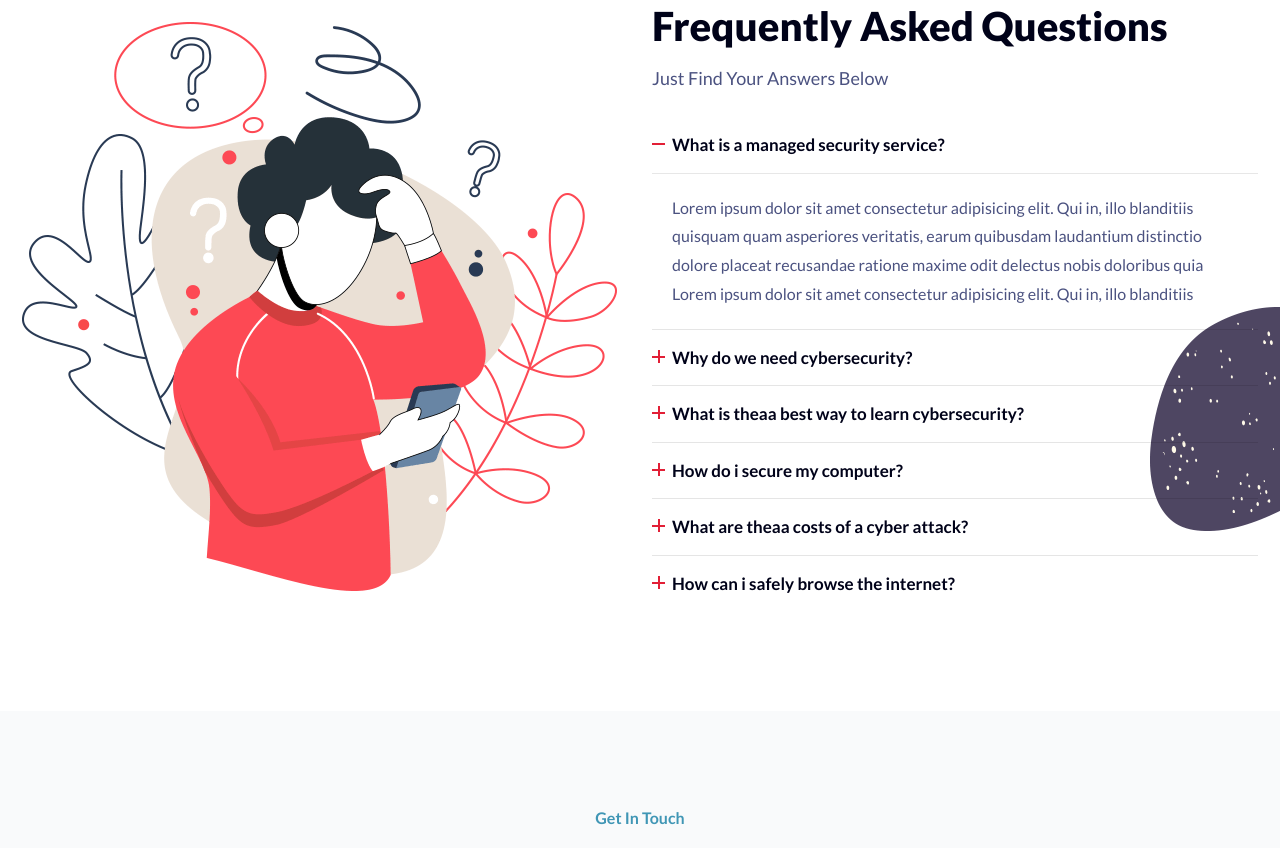
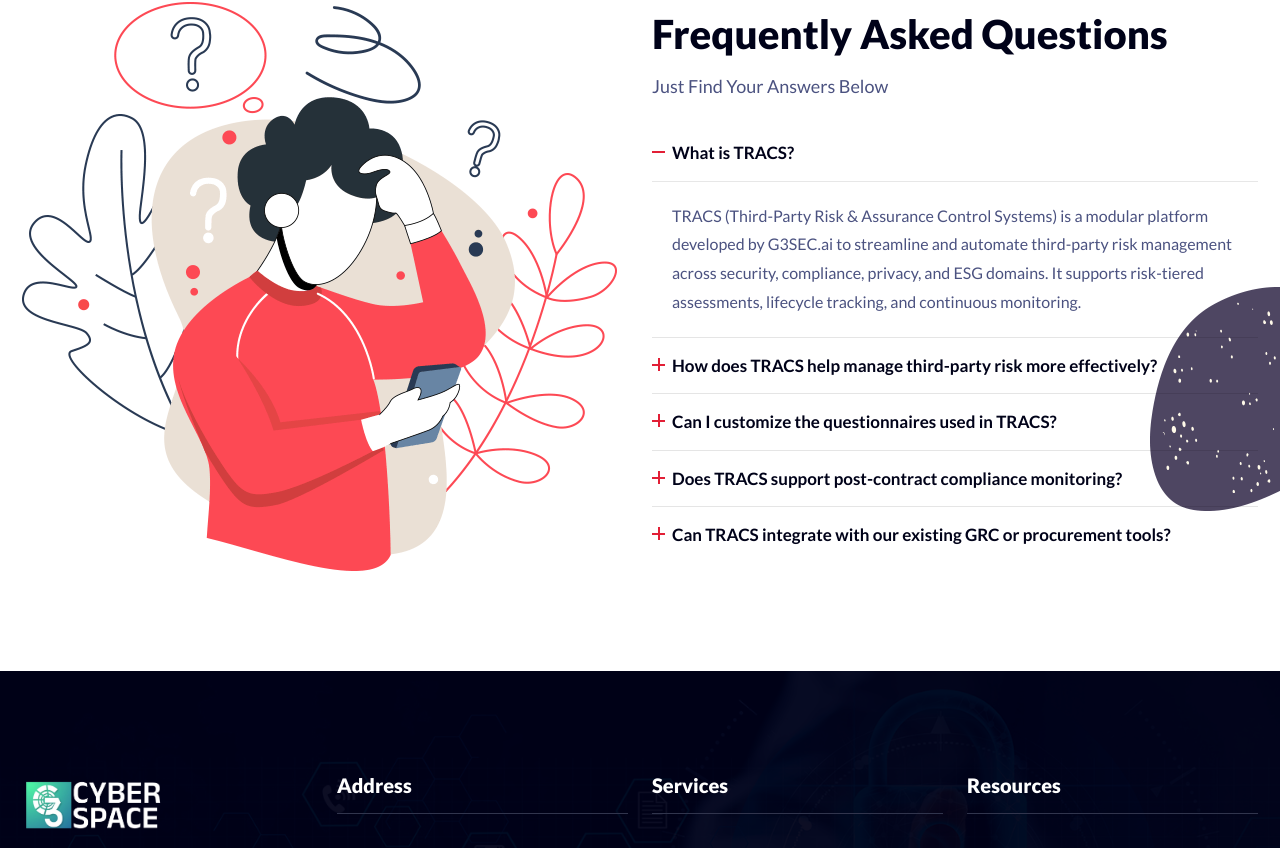
Before and after one commit to selva-mindbridges/g3-website, a Next.js app in the folder using-app-router-with-typescript/nezox/: page /faq in a window 1280 px wide. Shown: the part 536-1384 px from the top of the page. Built offline with nearby package versions, Linux system fonts and the light colour scheme.

Commit message:
Faq-page-added

```diff
--- a/using-app-router-with-typescript/nezox/libs/menus.tsx
+++ b/using-app-router-with-typescript/nezox/libs/menus.tsx
@@ -151,4 +151,9 @@ export const menus = [
     label: "Careers",
     link: "/about-us/",
    }
+   ,
+    {
+         label: "Faq",
+         link: "/faq/",
+    }
 ];
--- a/using-app-router-with-typescript/nezox/src/app/faq/page.tsx
+++ b/using-app-router-with-typescript/nezox/src/app/faq/page.tsx
@@ -2,7 +2,7 @@ import React from "react";
 import NavbarFive from "../../components/Layouts/NavbarFive";
 import PageBanner from "../../components/Common/PageBanner";
 import Footer from "../../components/Layouts/Footer";
-import GetInTouchFormTwo from "../../components/Common/GetInTouchFormTwo";
+// import GetInTouchFormTwo from "../../components/Common/GetInTouchFormTwo";
 import FaqContent from "../../components/Faq/FaqContent";
 
 export default function Page() {
@@ -19,7 +19,7 @@ export default function Page() {
 
       <FaqContent />
 
-      <GetInTouchFormTwo />
+      {/* <GetInTouchFormTwo /> */}
 
       <Footer />
     </>
--- a/using-app-router-with-typescript/nezox/src/components/Faq/FaqContent.tsx
+++ b/using-app-router-with-typescript/nezox/src/components/Faq/FaqContent.tsx
@@ -38,17 +38,12 @@ const FaqContent: React.FC = () => {
                   <AccordionItem uuid="a">
                     <AccordionItemHeading>
                       <AccordionItemButton>
-                        What is a managed security service?
+                        What is TRACS?
                       </AccordionItemButton>
                     </AccordionItemHeading>
                     <AccordionItemPanel>
                       <p>
-                        Lorem ipsum dolor sit amet consectetur adipisicing elit.
-                        Qui in, illo blanditiis quisquam quam asperiores
-                        veritatis, earum quibusdam laudantium distinctio dolore
-                        placeat recusandae ratione maxime odit delectus nobis
-                        doloribus quia Lorem ipsum dolor sit amet consectetur
-                        adipisicing elit. Qui in, illo blanditiis
+                        TRACS (Third-Party Risk & Assurance Control Systems) is a modular platform developed by G3SEC.ai to streamline and automate third-party risk management across security, compliance, privacy, and ESG domains. It supports risk-tiered assessments, lifecycle tracking, and continuous monitoring.
                       </p>
                     </AccordionItemPanel>
                   </AccordionItem>
@@ -56,17 +51,12 @@ const FaqContent: React.FC = () => {
                   <AccordionItem uuid="b">
                     <AccordionItemHeading>
                       <AccordionItemButton>
-                        Why do we need cybersecurity?
+                        How does TRACS help manage third-party risk more effectively?
                       </AccordionItemButton>
                     </AccordionItemHeading>
                     <AccordionItemPanel>
                       <p>
-                        Lorem ipsum dolor sit amet consectetur adipisicing elit.
-                        Qui in, illo blanditiis quisquam quam asperiores
-                        veritatis, earum quibusdam laudantium distinctio dolore
-                        placeat recusandae ratione maxime odit delectus nobis
-                        doloribus quia Lorem ipsum dolor sit amet consectetur
-                        adipisicing elit. Qui in, illo blanditiis
+                        TRACS enables organizations to move from manual, spreadsheet-based processes to intelligent, automated workflows. It provides dynamic questionnaires, risk scoring, pre- and post-contract control tracking, and integrations with external risk feeds — all in one system.
                       </p>
                     </AccordionItemPanel>
                   </AccordionItem>
@@ -74,17 +64,12 @@ const FaqContent: React.FC = () => {
                   <AccordionItem uuid="c">
                     <AccordionItemHeading>
                       <AccordionItemButton>
-                        What is theaa best way to learn cybersecurity?
+                        Can I customize the questionnaires used in TRACS?
                       </AccordionItemButton>
                     </AccordionItemHeading>
                     <AccordionItemPanel>
                       <p>
-                        Lorem ipsum dolor sit amet consectetur adipisicing elit.
-                        Qui in, illo blanditiis quisquam quam asperiores
-                        veritatis, earum quibusdam laudantium distinctio dolore
-                        placeat recusandae ratione maxime odit delectus nobis
-                        doloribus quia Lorem ipsum dolor sit amet consectetur
-                        adipisicing elit. Qui in, illo blanditiis
+                        Yes. TRACS supports both built-in, industry-aligned templates (HIPAA, ISO, SEBI, GDPR, DPDP, etc.) and fully customizable questionnaires. You can also set up domain-specific assessments (e.g., Privacy, ESG, Cybersecurity) and trigger them based on vendor profile or risk level.
                       </p>
                     </AccordionItemPanel>
                   </AccordionItem>
@@ -92,17 +77,12 @@ const FaqContent: React.FC = () => {
                   <AccordionItem uuid="d">
                     <AccordionItemHeading>
                       <AccordionItemButton>
-                        How do i secure my computer?
+                        Does TRACS support post-contract compliance monitoring?
                       </AccordionItemButton>
                     </AccordionItemHeading>
                     <AccordionItemPanel>
                       <p>
-                        Lorem ipsum dolor sit amet consectetur adipisicing elit.
-                        Qui in, illo blanditiis quisquam quam asperiores
-                        veritatis, earum quibusdam laudantium distinctio dolore
-                        placeat recusandae ratione maxime odit delectus nobis
-                        doloribus quia Lorem ipsum dolor sit amet consectetur
-                        adipisicing elit. Qui in, illo blanditiis
+                        Absolutely. TRACS is designed for full lifecycle management. It monitors contract-linked obligations, SLA performance, control expiry, and policy adherence — ensuring that vendors remain compliant well after onboarding.
                       </p>
                     </AccordionItemPanel>
                   </AccordionItem>
@@ -110,22 +90,17 @@ const FaqContent: React.FC = () => {
                   <AccordionItem uuid="e">
                     <AccordionItemHeading>
                       <AccordionItemButton>
-                        What are theaa costs of a cyber attack?
+                       Can TRACS integrate with our existing GRC or procurement tools?
                       </AccordionItemButton>
                     </AccordionItemHeading>
                     <AccordionItemPanel>
                       <p>
-                        Lorem ipsum dolor sit amet consectetur adipisicing elit.
-                        Qui in, illo blanditiis quisquam quam asperiores
-                        veritatis, earum quibusdam laudantium distinctio dolore
-                        placeat recusandae ratione maxime odit delectus nobis
-                        doloribus quia Lorem ipsum dolor sit amet consectetur
-                        adipisicing elit. Qui in, illo blanditiis
+                        Yes. TRACS offers API-based integrations and prebuilt connectors to synchronize with GRC systems, procurement platforms, risk data providers, and internal dashboards.
                       </p>
                     </AccordionItemPanel>
                   </AccordionItem>
 
-                  <AccordionItem uuid="f">
+                  {/* <AccordionItem uuid="f">
                     <AccordionItemHeading>
                       <AccordionItemButton>
                         How can i safely browse the internet?
@@ -141,7 +116,7 @@ const FaqContent: React.FC = () => {
                         adipisicing elit. Qui in, illo blanditiis
                       </p>
                     </AccordionItemPanel>
-                  </AccordionItem>
+                  </AccordionItem> */}
                 </Accordion>
               </div>
             </div>
```
